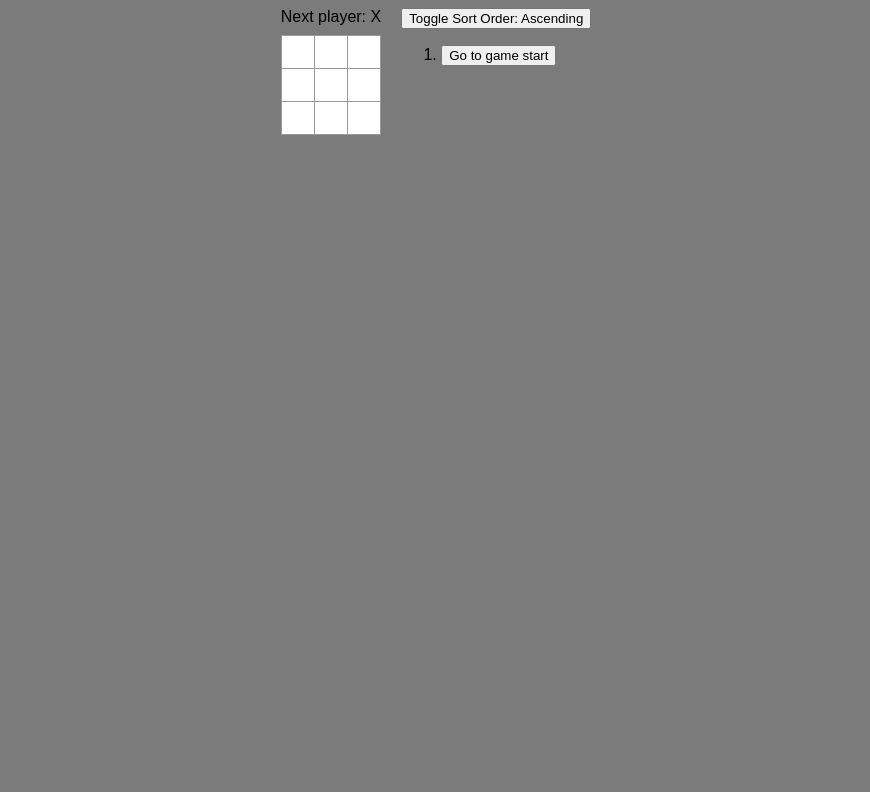
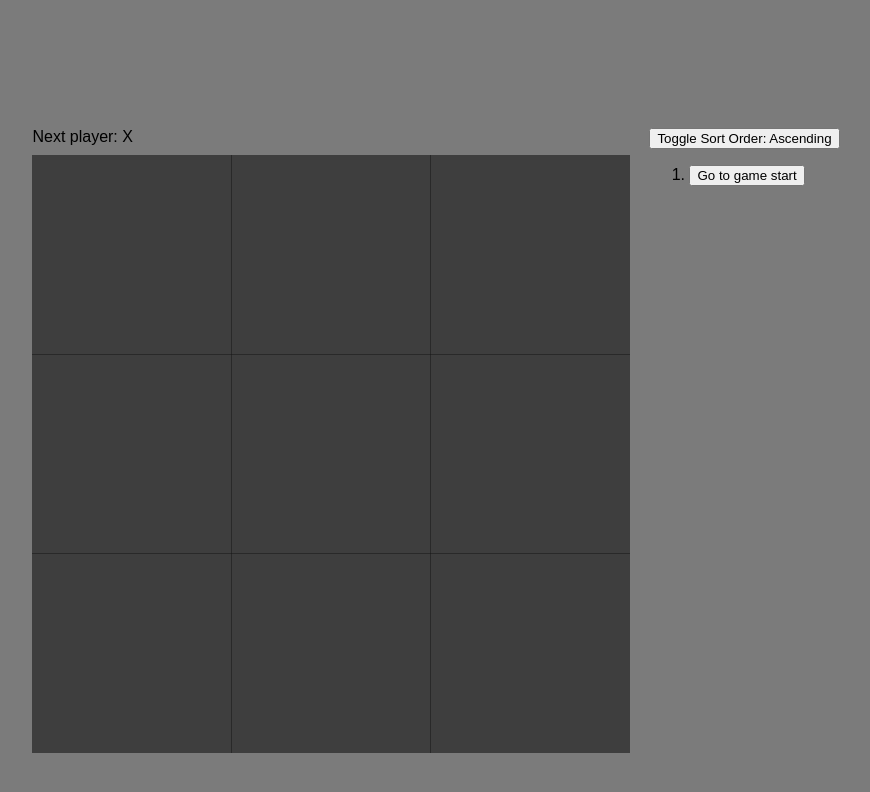
Before and after one commit to satutama/react-challenges, a Next.js app: page / in a window 1280 px wide. Shown: the top 792 px of the page, without its empty margins (204-1074 px from the left). Built offline with nearby package versions, Linux system fonts and the light colour scheme.

Commit message:
update board styling

```diff
--- a/pages/index.module.scss
+++ b/pages/index.module.scss
@@ -1,22 +1,38 @@
+$pink: rgb(255, 31, 244);
+$blue: rgb(23, 77, 255);
+
 .square {
-  background: $white;
-  border: 1px solid $border-color;
+  background: $primary-background;
+  border: none;
   float: left;
-  font-size: 24px;
-  font-weight: bold;
+
   line-height: 34px;
-  height: 34px;
+  height: 200px;
   margin-right: -1px;
   margin-top: -1px;
   padding: 0;
   text-align: center;
-  width: 34px;
+  width: 200px;
+  font-family: cursive;
+  font-size: 130px;
+  font-weight: bold;
+  color: $secondary-background;
 }
 
-.board_row:after {
-  clear: both;
-  content: '';
-  display: table;
+.xColor {
+  text-shadow: 0 0 7px $white,
+    0 0 10px $white, 0 0 21px $white,
+    0 0 42px $pink, 0 0 82px $pink,
+    0 0 92px $pink, 0 0 102px $pink,
+    0 0 151px $pink;
+}
+
+.oColor {
+  text-shadow: 0 0 7px $white,
+    0 0 10px $white, 0 0 21px $white,
+    0 0 42px $blue, 0 0 82px $blue,
+    0 0 92px $blue, 0 0 102px $blue,
+    0 0 151px $blue;
 }
 
 .status {
--- a/pages/index.tsx
+++ b/pages/index.tsx
@@ -18,8 +18,10 @@ interface SquareProps {
 }
 
 function Square({ value, onSquareClick }: SquareProps) {
+  const classNames = `${styles.square} ${value === 'X' ? styles.xColor : ''} ${value === 'O' ? styles.oColor : ''}`;
+
   return (
-    <button className={styles.square} onClick={onSquareClick}>
+    <button className={classNames} onClick={onSquareClick}>
       {value}
     </button>
   );
--- a/styles/global.scss
+++ b/styles/global.scss
@@ -1,7 +1,8 @@
 body {
-    font-family: Arial, sans-serif;
-    background-color: $primary-background;
-    display: flex;
-    flex-direction: row;
-    justify-content: center;
-  }
+  font-family: Arial, sans-serif;
+  background-color: $secondary-background;
+  display: flex;
+  flex-direction: row;
+  justify-content: center;
+  padding: 120px;
+}
--- a/styles/variable.scss
+++ b/styles/variable.scss
@@ -1,5 +1,6 @@
-$primary-background: #7b7b7b;
+$primary-background: #1e1e1ea6;
+$secondary-background: #7b7b7b;
 $white: #fff;
+$black: #000;
 
-
-$border-color: #999
+$border-color: #999;
```
